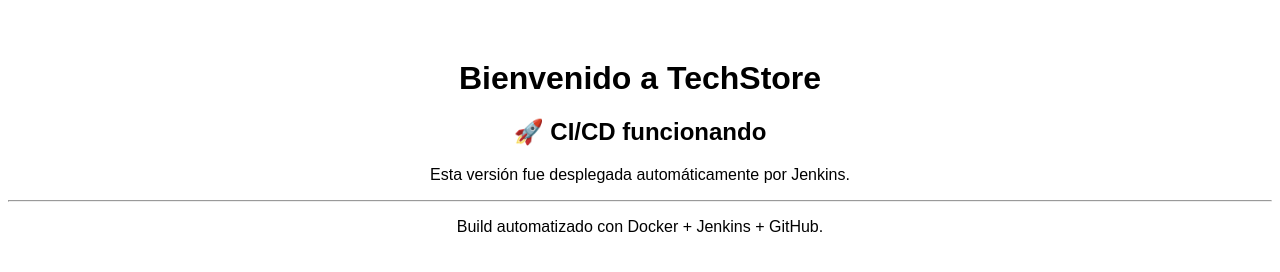
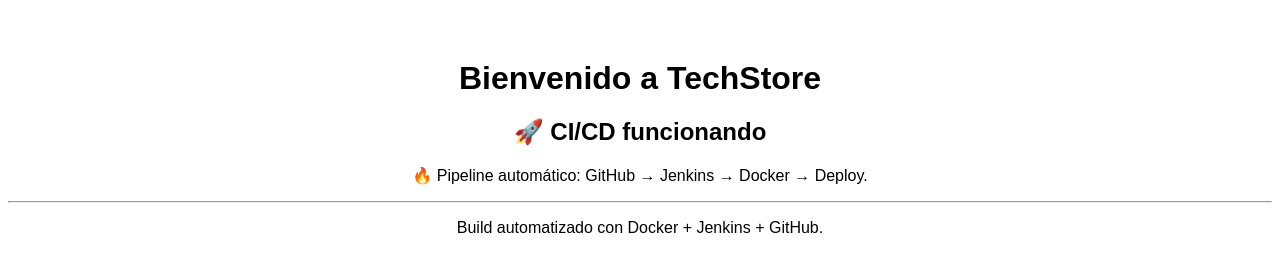
Before and after one commit to carmon95/devops-lab, a plain HTML site: page index.html in a window 1280 px wide. Drawn offline with Linux system fonts and the light colour scheme.

Commit message:
Test automatic GitHub webhook

```diff
--- a/index.html
+++ b/index.html
@@ -12,7 +12,7 @@
 
     <h2>🚀 CI/CD funcionando</h2>
 
-    <p>Esta versión fue desplegada automáticamente por Jenkins.</p>
+    <p>🔥 Pipeline automático: GitHub → Jenkins → Docker → Deploy.</p>
 
     <hr>
 
```
